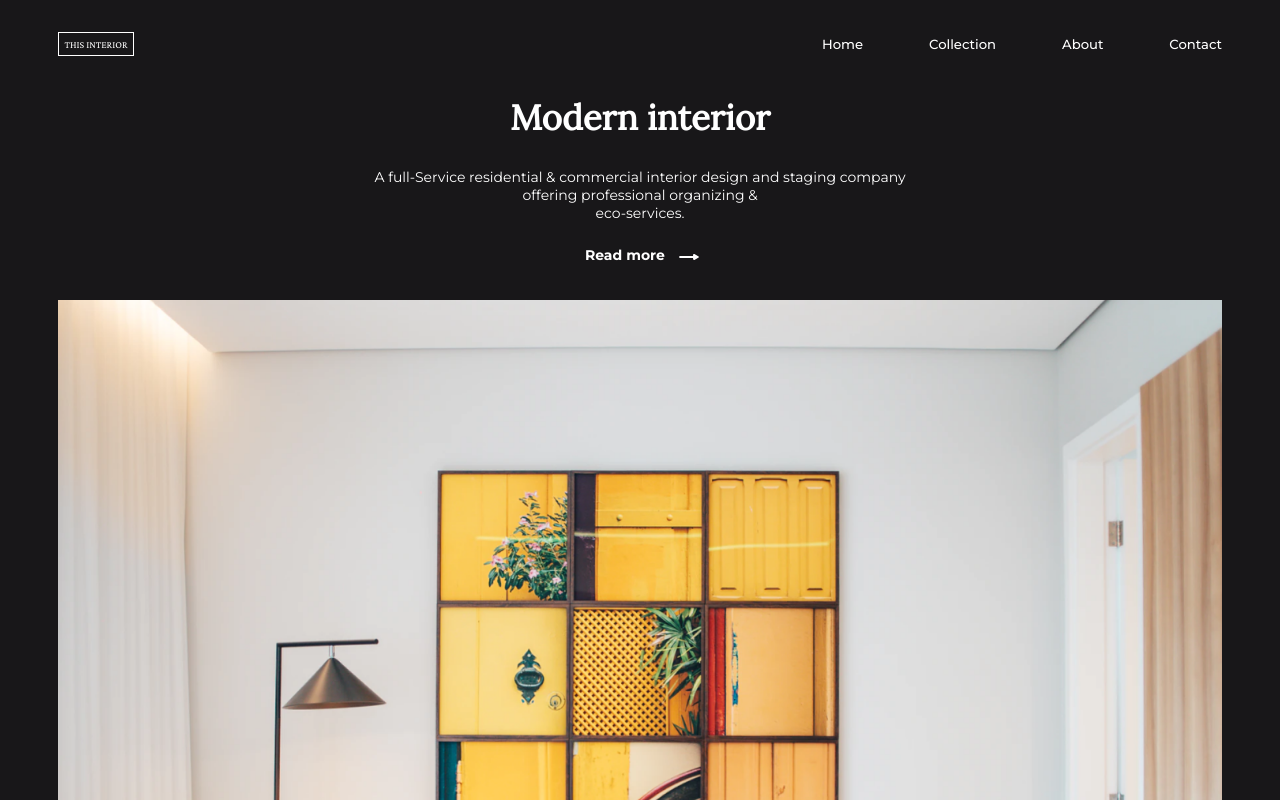
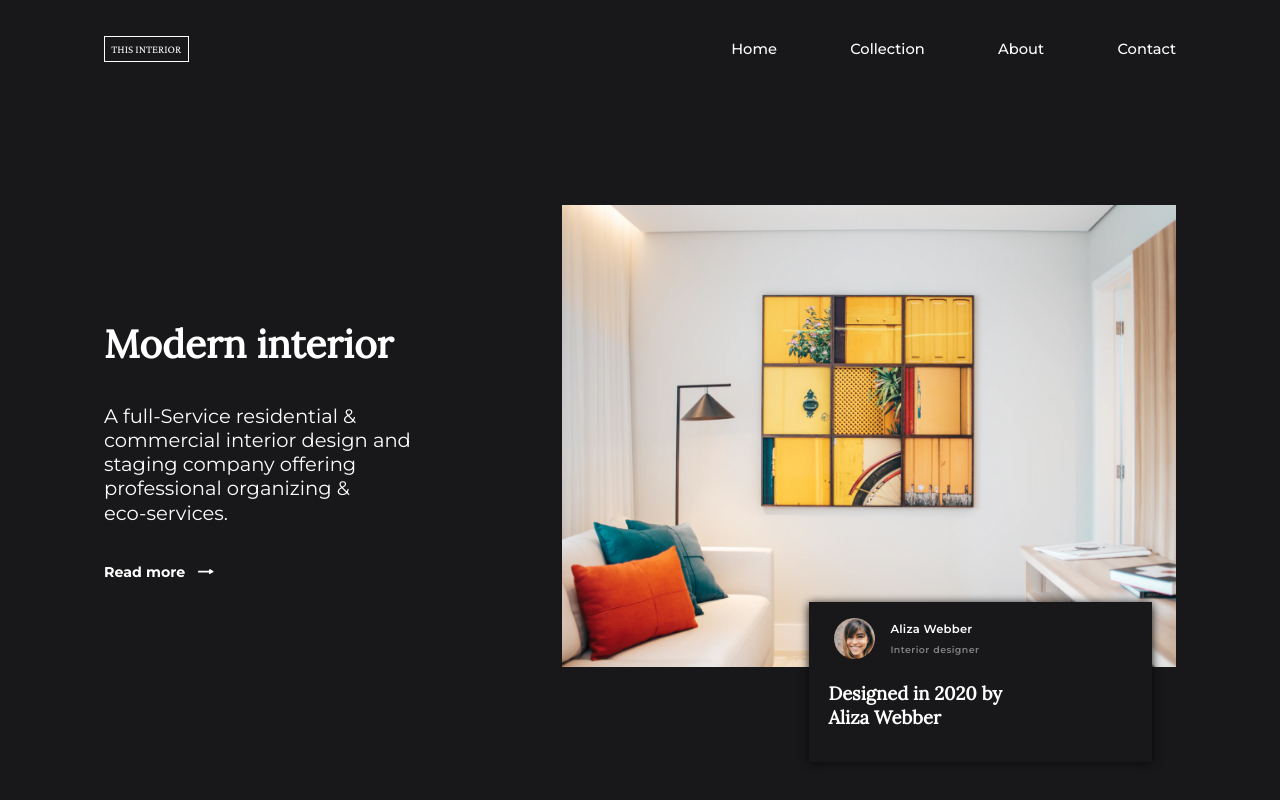
Before and after one commit to VladdyHell/devchallenges.io_interior-consultant, a website: page docs/index.html in a window 1280 px wide. Drawn offline with nearby package versions, Linux system fonts and the light colour scheme.

Commit message:
Change media query breakpoints to 992 as laptop, add multiple breakpoints to change root absolute unit base length, change hero section flex direction, remove font-size property for nav items, change alignments and sizes hero-texts and hero-profile-card items, change width of the image for desktop.

```diff
--- a/docs/index.html
+++ b/docs/index.html
@@ -35,7 +35,7 @@
                 </nav>
             </div>
         </div>
-
+        <div class="hero">
             <div class="hero-text-container">
                 <h1>Modern interior</h1>
                 <p>A full-Service residential & commercial interior design and staging company offering professional
@@ -56,6 +56,7 @@
                     <h2>Designed in 2020 by Aliza Webber</h2>
                 </div>
             </div>
+        </div>
         <footer>
             created by <span>Vladd</span> - devChallenges.io
         </footer>
--- a/docs/src/index.js
+++ b/docs/src/index.js
@@ -36,12 +36,12 @@ function navDesktopShow(x) {
     }
 }
 
-let x = window.matchMedia("(min-width: 1080px)");
+let x = window.matchMedia("(min-width: 992px)");
 navDesktopShow(x);
 x.addListener(navDesktopShow);
 
 // window.addEventListener('resize', () => {
-//     if (window.innerWidth >= 1080) {
+//     if (window.innerWidth >= 992) {
 //         root.classList.remove("overflow-inactive");
 //         nav.style.display = "block";
 //         nav.classList.add("nav-active");
@@ -70,7 +70,7 @@ function highlightNavText() {
             link.style.textDecoration = "none";
         }
     }
-    let x = window.matchMedia("(min-width: 1080px)");
+    const x = window.matchMedia("(min-width: 992px)");
 
     switch (path) {
         case '':
--- a/docs/src/main.css
+++ b/docs/src/main.css
@@ -28,6 +28,33 @@
     font-size: 10px;
     scroll-behavior: smooth;
 }
+
+@media (min-width: 992px) {
+    :root {
+        font-size: 9.2px;
+    }
+}
+
+@media (min-width: 1080px) {
+    :root {
+        font-size: 10px;
+    }
+}
+
+@media (min-width: 1200px) {
+    :root {
+        font-size: 11.12px;
+    }
+}
+
+@media (min-width: 1440px) {
+    :root {
+        font-size: 13.4px;
+    }
+}
+
+
+
 body{
     margin: 0;
     padding: 0;
@@ -39,11 +66,14 @@ body{
     color: #FFF;
     padding: 1.6rem 1.2rem;
     font-family: 'Montserrat', sans-serif;
+    /* max-width: 112.8rem; */
+    margin: 0 auto;
 }
 
-@media (min-width: 1080px) {
+@media (min-width: 992px) {
     .container {
         padding: 3.2rem 5.8rem;
+        width: 108rem;
         /* 58x32 */
     }
 }
@@ -66,6 +96,7 @@ h1, h2 {
     align-items: center;
     justify-content: space-between;
     padding: 0;
+    width: unset;
 }
 
 .navbar .container .brand-logo {
@@ -87,7 +118,7 @@ h1, h2 {
     color: #FFF;
 }
 
-@media (min-width: 1080px) {
+@media (min-width: 992px) {
     .navbar .container .brand-logo {
         width: 7.6rem;
         height: 2.4rem;
@@ -106,7 +137,7 @@ h1, h2 {
     cursor: pointer;
 }
 
-@media (min-width: 1080px) {
+@media (min-width: 992px) {
     .navbar .container img[alt="open-nav"] {
         display: none;
     }
@@ -126,7 +157,7 @@ nav {
     transform: translateX(100vw);
 }
 
-@media (min-width: 1080px) {
+@media (min-width: 992px) {
     nav {
         display: block;
         position: static;
@@ -157,7 +188,7 @@ nav .container {
     /* justify-content: space-between; */
 }
 
-@media (min-width: 1080px) {
+@media (min-width: 992px) {
     nav .container {
         padding: 0 !important;
     }
@@ -174,7 +205,7 @@ nav .container img[alt="close-nav"] {
     /* justify-content: center; */
 }
 
-@media (min-width: 1080px) {
+@media (min-width: 992px) {
     nav .container img[alt="close-nav"] {
         display: none;
     }
@@ -188,7 +219,7 @@ nav .container .list-container {
     height: 100%;
 }
 
-/* @media (min-width: 1080px) {
+/* @media (min-width: 992px) {
     nav .container .list-container {
         flex-direction: row;
     }
@@ -205,7 +236,7 @@ nav .container .list-container ul {
     margin-top: -10rem;
 }
 
-@media (min-width: 1080px) {
+@media (min-width: 992px) {
     nav .container .list-container ul {
         flex-direction: row;
         place-content: center space-between;
@@ -230,8 +261,20 @@ nav .container ul li a {
     font-weight: 700 !important;
 }
 
-/* ///HERO SECTION/// */
+/* ///HERO & TEXT/// */
 
+.hero {
+    display: flex;
+    flex-direction: column;
+    justify-content: space-between;
+}
+
+@media (min-width: 992px) {
+    .hero {
+        flex-direction: row;
+        padding: 12.8rem 0 3.2rem;
+    }
+}
 .hero-text-container {
     display: flex;
     flex-direction: column;
@@ -255,6 +298,7 @@ nav .container ul li a {
 }
 
 .hero-text-container a {
+    font-size: 1.4rem;
     display: flex;
     text-decoration: none;
     place-content: center flex-start;
@@ -262,7 +306,6 @@ nav .container ul li a {
 }
 
 .hero-text-container a span {
-    font-size: 1.4rem;
     font-weight: 700;
     align-self: center;
 }
@@ -271,7 +314,6 @@ nav .container ul li a {
     /* transform: rotate(90deg);
     width: 1.2rem; */
     margin-left: 1.8rem;
-    font-size: 1.4rem;
     align-self: flex-end;
     transform: scale(1.6, 1);
 }
@@ -293,7 +335,37 @@ nav .container ul li a {
     }
 }
 
-/* ///PROFILE CARD/// */
+@media (min-width: 992px) {
+    .hero-text-container {
+        justify-content: center;
+        align-items: flex-start;
+        padding-top: 0;
+        padding-bottom: 8rem;
+        height: 49.7683rem;
+    }
+
+    .hero-text-container p {
+        text-align: left;
+        width: 28.8rem;
+        height: 9.8rem;
+        font-size: 1.754rem;
+        line-height: 1.24;
+        margin-bottom: 4.48rem;
+        /* 280x98 */
+    }
+
+    .hero-text-container a {
+        font-size: 1.28rem;
+    }
+
+    .hero-text-container a .fa-long-arrow-alt-right {
+        font-size: 1rem;
+        align-self: center;
+        margin-left: 1.4rem;
+    }
+}
+
+/* ///HERO PROFILE CARD/// */
 
 .profile-card {
     display: flex;
@@ -308,6 +380,13 @@ nav .container ul li a {
     z-index: 1;
 }
 
+@media (min-width: 992px) {
+    .profile-card img {
+        width: 55.2rem;
+        /* height: 32rem; */
+    }2
+}
+
 .profile-card .profile {
     background: #181719;
     margin-top: -5.4rem;
@@ -318,6 +397,17 @@ nav .container ul li a {
     z-index: 1;
     position: relative;
     box-shadow: 0 .1rem .8rem #090909;
+    /* 22x56 */
+}
+
+@media (min-width: 992px) {
+    .profile-card .profile {
+        align-self: flex-end;
+        margin-right: 2.2rem;
+        width: 30.8rem;
+        padding-bottom: 13rem;
+        margin-top: -5.8rem;
+    }
 }
 
 .profile-card .profile .profile-img-text {
@@ -339,12 +429,25 @@ nav .container ul li a {
     justify-content: space-between;
 }
 
+@media (min-width: 992px) {
+    .profile-card .profile .profile-img-text .profile-text {
+
+    }
+}
+
 .profile-card .profile h3 {
     /* display: inline; */
     margin: .4rem 0;
     text-transform: capitalize;
     font-size: 1.16rem;
     font-weight: 600;
+}
+
+@media (min-width: 992px) {
+    .profile-card .profile h3 {
+        font-size: 1.04rem;
+        letter-spacing: .02rem;
+    }
 }
 
 .profile-card .profile p {
@@ -356,11 +459,25 @@ nav .container ul li a {
     font-size: 1.02rem;
 }
 
+@media (min-width: 992px) {
+    .profile-card .profile p {
+        font-size: .848rem;
+        letter-spacing: .04rem;
+        word-spacing: .04rem;
+    }
+}
+
 .profile-card .profile h2 {
     margin: 0;
     margin-left: -.46rem;
     font-size: 1.72rem;
     width: 19.6rem;
+}
+
+@media (min-width: 992px) {
+    .profile-card .profile h2 {
+        font-size: 1.66rem;
+    }
 }
 
 footer {
@@ -371,6 +488,12 @@ footer {
     margin-bottom: .8rem;
 }
 
+@media (min-width: 992px) {
+    footer {
+        font-size: 1.04rem;
+    }
+}
+
 footer span {
     text-decoration: underline;
     font-weight: 700;
```
Lines whose indentation alone changed are shown as unchanged.
